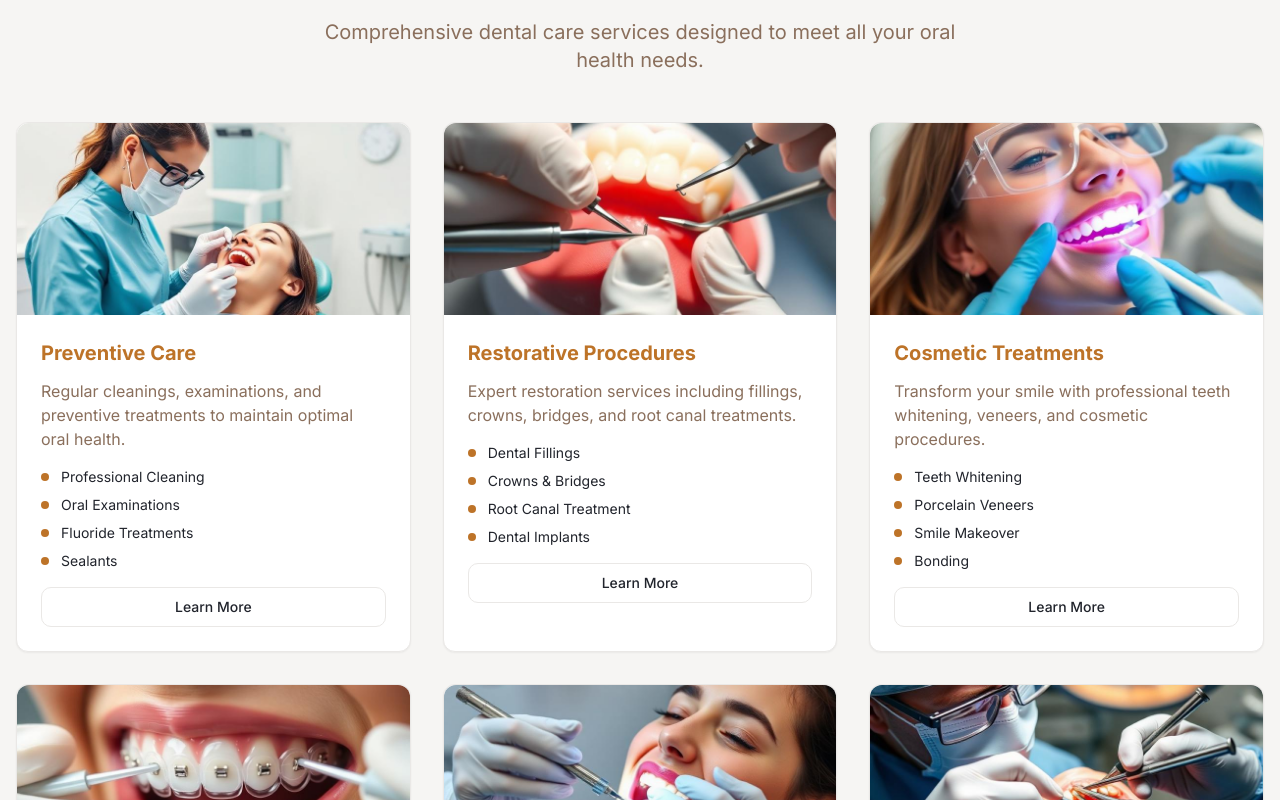
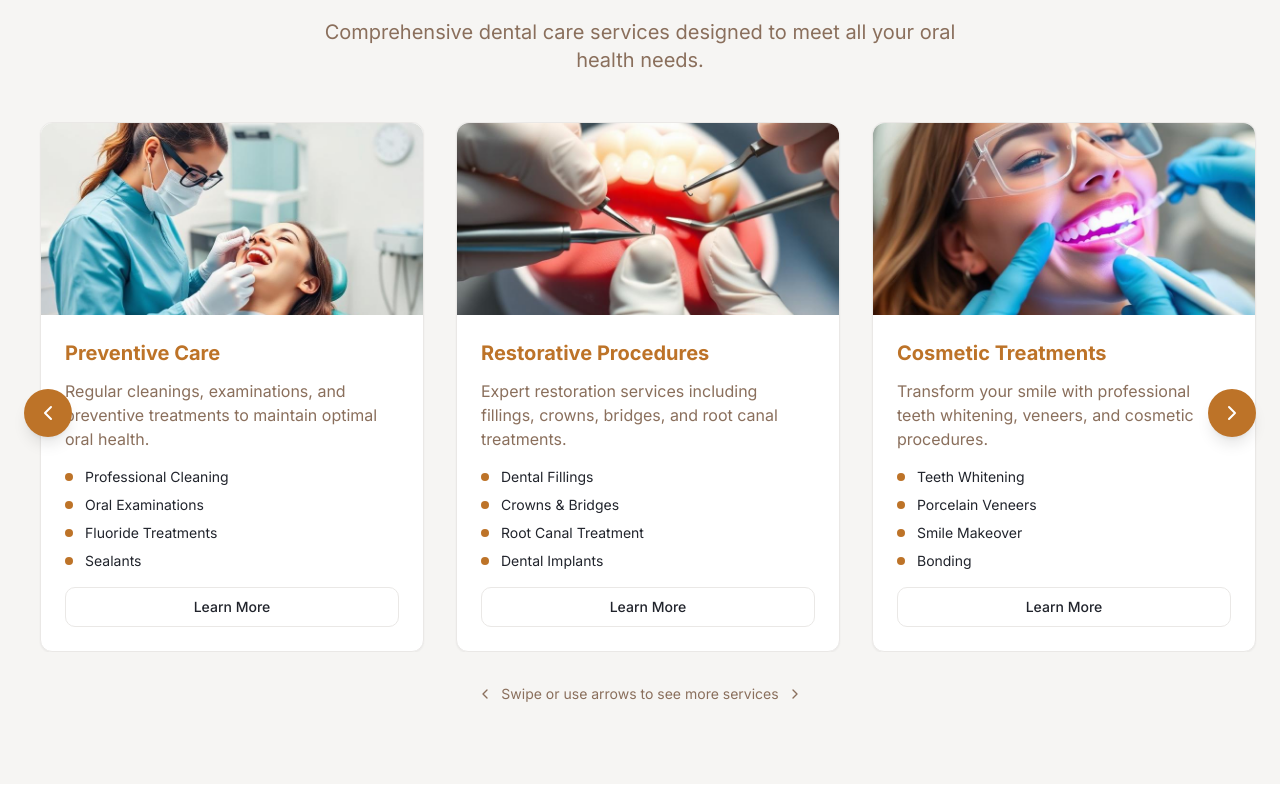
Before and after one commit to AarshKariya/doc-website-2, a React (Vite) app: page / in a window 1280 px wide. Shown: the part 3280-4080 px from the top of the page. Built offline with nearby package versions, Linux system fonts and the light colour scheme.

Commit message:
Update services section carousel
Replaced the grid layout for the services section with an infinite carousel. The carousel supports manual scrolling via swiping, includes a visual indicator for scrolling, and has navigation arrows on both sides.

```diff
--- a/src/pages/Index.tsx
+++ b/src/pages/Index.tsx
@@ -1,4 +1,4 @@
-import { useEffect, useState } from 'react';
+import { useEffect, useState, useCallback } from 'react';
 import {
   Calendar,
   Clock,
@@ -18,6 +18,7 @@ import {
   ChevronLeft,
   ChevronRight
 } from 'lucide-react';
+import useEmblaCarousel from 'embla-carousel-react';
 
 import Navigation from '@/components/Navigation';
 import AppointmentBooking from '@/components/AppointmentBooking';
@@ -43,6 +44,32 @@ const Index = () => {
 
   const [currentDoctor, setCurrentDoctor] = useState(0);
   const [currentTestimonial, setCurrentTestimonial] = useState(0);
+
+  // Embla carousel for services
+  const [emblaRef, emblaApi] = useEmblaCarousel({
+    loop: true,
+    align: 'start',
+    skipSnaps: false,
+    dragFree: false
+  });
+  const [canScrollPrev, setCanScrollPrev] = useState(false);
+  const [canScrollNext, setCanScrollNext] = useState(false);
+
+  const scrollPrev = useCallback(() => emblaApi && emblaApi.scrollPrev(), [emblaApi]);
+  const scrollNext = useCallback(() => emblaApi && emblaApi.scrollNext(), [emblaApi]);
+
+  const onSelect = useCallback(() => {
+    if (!emblaApi) return;
+    setCanScrollPrev(emblaApi.canScrollPrev());
+    setCanScrollNext(emblaApi.canScrollNext());
+  }, [emblaApi]);
+
+  useEffect(() => {
+    if (!emblaApi) return;
+    onSelect();
+    emblaApi.on('select', onSelect);
+    emblaApi.on('reInit', onSelect);
+  }, [emblaApi, onSelect]);
 
   const doctors = [
     {
@@ -371,9 +398,16 @@ const Index = () => {
             </p>
           </div>
 
-          <div className="grid md:grid-cols-2 lg:grid-cols-3 gap-8">
+          {/* Carousel Container */}
+          <div className="relative">
+            <div className="overflow-hidden" ref={emblaRef}>
+              <div className="flex">
                 {services.map((service, index) => (
-              <Card key={index} className="hover-lift scroll-reveal shadow-soft">
+                  <div
+                    key={index}
+                    className="flex-[0_0_100%] min-w-0 sm:flex-[0_0_80%] md:flex-[0_0_60%] lg:flex-[0_0_40%] xl:flex-[0_0_33.333%] pl-4"
+                  >
+                    <Card className="hover-lift scroll-reveal shadow-soft h-full mx-2">
                       <div className="relative overflow-hidden rounded-t-lg">
                         <img
                           src={service.image}
@@ -398,7 +432,40 @@ const Index = () => {
                         </Button>
                       </CardContent>
                     </Card>
+                  </div>
                 ))}
+              </div>
+            </div>
+
+            {/* Navigation Arrows */}
+            <button
+              onClick={scrollPrev}
+              className={`absolute left-2 top-1/2 -translate-y-1/2 z-10 w-12 h-12 rounded-full bg-primary text-primary-foreground shadow-lg hover:bg-primary-dark transition-all duration-200 flex items-center justify-center ${
+                !canScrollPrev ? 'opacity-50 cursor-not-allowed' : 'hover:scale-110'
+              }`}
+              disabled={!canScrollPrev}
+            >
+              <ChevronLeft className="w-6 h-6" />
+            </button>
+
+            <button
+              onClick={scrollNext}
+              className={`absolute right-2 top-1/2 -translate-y-1/2 z-10 w-12 h-12 rounded-full bg-primary text-primary-foreground shadow-lg hover:bg-primary-dark transition-all duration-200 flex items-center justify-center ${
+                !canScrollNext ? 'opacity-50 cursor-not-allowed' : 'hover:scale-110'
+              }`}
+              disabled={!canScrollNext}
+            >
+              <ChevronRight className="w-6 h-6" />
+            </button>
+
+            {/* Scroll Indicator */}
+            <div className="flex justify-center mt-8 space-x-2">
+              <div className="flex items-center space-x-2 text-muted-foreground">
+                <ChevronLeft className="w-4 h-4" />
+                <span className="text-sm">Swipe or use arrows to see more services</span>
+                <ChevronRight className="w-4 h-4" />
+              </div>
+            </div>
           </div>
         </div>
       </section>
```
Lines whose indentation alone changed are shown as unchanged.
